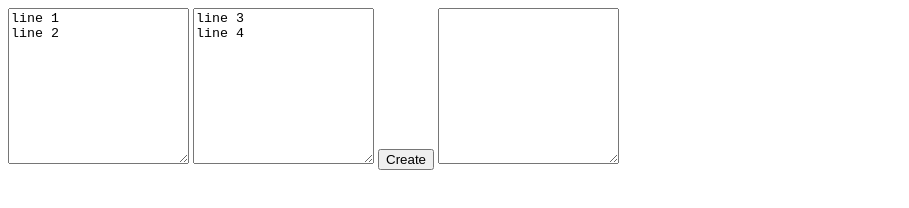
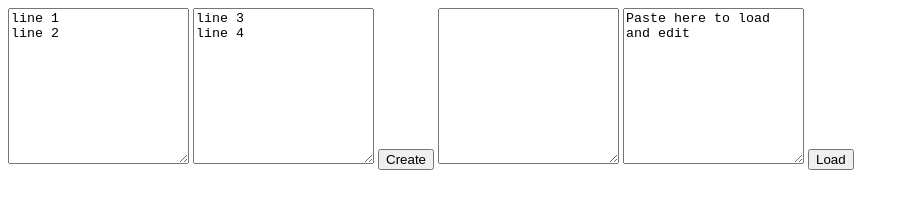
Before and after one commit to LordDrew/pairs, a plain HTML site: page pairs/index.html in a window 1280 px wide. Shown: the whole page, without its empty margins (0-909 px from the left). Drawn offline with Linux system fonts and the light colour scheme.

Commit message:
Add editing of pairs iframe content

```diff
--- a/pairs/index.html
+++ b/pairs/index.html
@@ -17,6 +17,15 @@
             result.value = "<iframe src=\"https://lorddrew.github.io/widgets/pairs/iframe_v2.html\" width=100% style=\"border:0 ;\" onload=\"";
             result.value += "this.contentWindow.postMessage('" + encode_data(data) + "', '*');\"></iframe>"
         }
+        function load () {
+            var w1 = document.getElementById("w1")
+            var w2 = document.getElementById("w2")
+            var str = document.getElementById("load").value
+            encoded_data = str.match(/postMessage\('(.*?)', '\*'\);/)[1]
+            var data = JSON.parse(decodeURIComponent(encoded_data))
+            w1.value = data.w1.join('\n')
+            w2.value = data.w2.join('\n')
+        }
     </script>
 </head>
 <body>
@@ -29,5 +38,11 @@ line 4
 <button onclick="create();">Create</button>
 <textarea id="result" readonly=true rows=10 onclick="this.select()">
 </textarea>
+
+<textarea id="load" rows=10>
+Paste here to load and edit
+</textarea>
+<button onclick="load();">Load</button>
+
 </body>
 </html>
```
